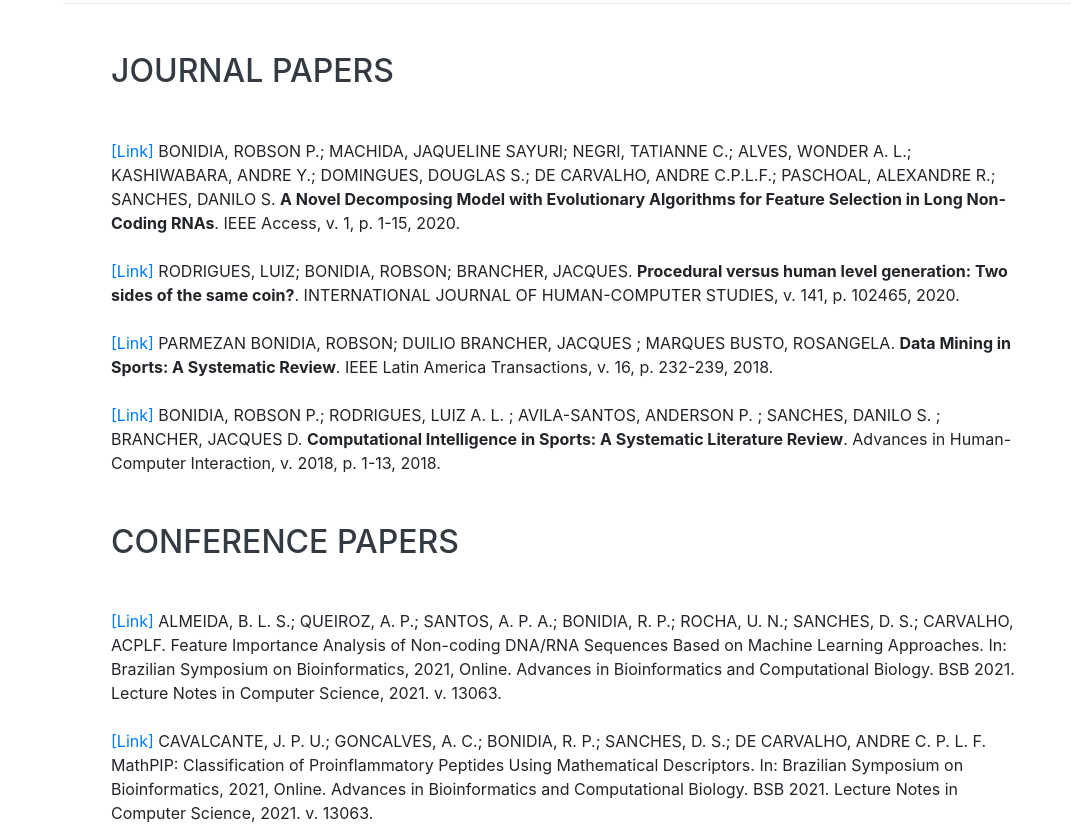
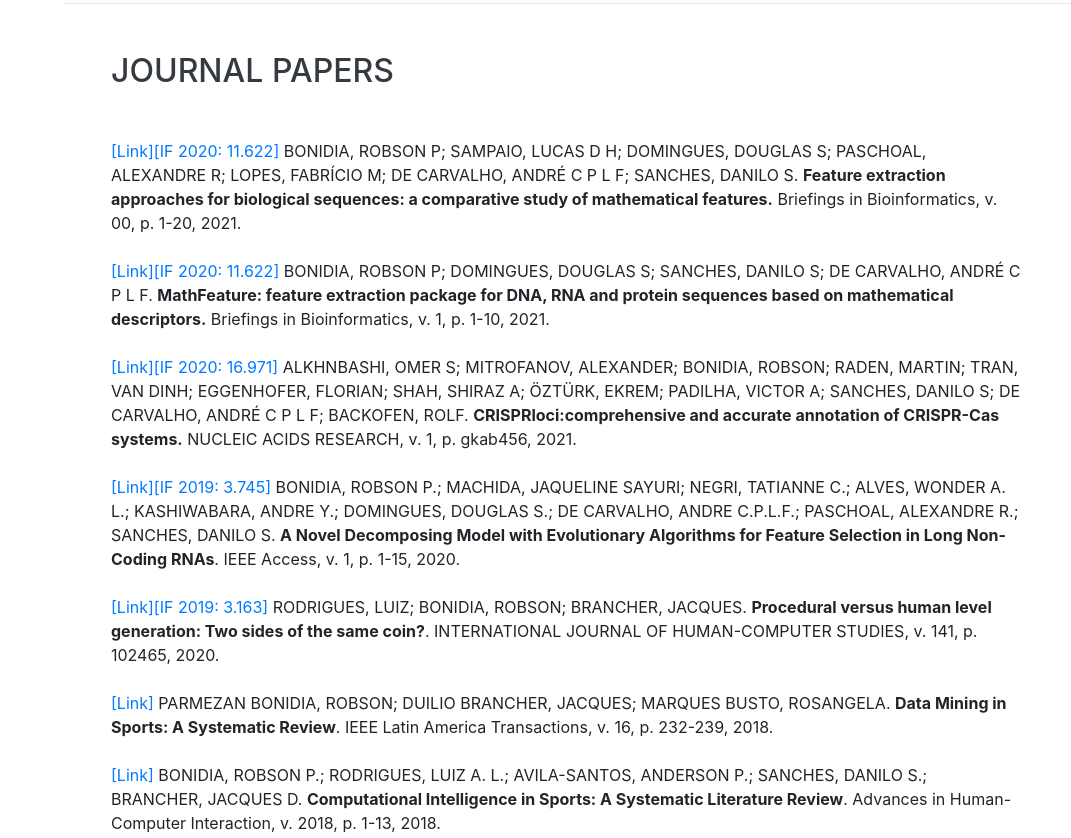
Before and after one commit to Bonidia/website, a website with bundled scripts: page index.html in a window 1280 px wide. Shown: the part 4900-5738 px from the top of the page, without its empty margins (209-1280 px from the left). Built offline with nearby package versions, Linux system fonts and the light colour scheme; a web font is replaced by a local one.

Commit message:
Update - 2021

```diff
--- a/index.html
+++ b/index.html
@@ -371,32 +371,61 @@
       <div class="w-100">
         <h2 class="mb-5">Journal Papers</h2>
 
-        <p class="mb-0"><a href="http://dx.doi.org/10.1109/access.2020.3028039">[Link]</a>
-          BONIDIA, ROBSON P.; MACHIDA, JAQUELINE SAYURI; NEGRI, TATIANNE C.; ALVES, WONDER A. L.; KASHIWABARA, ANDRE Y.;
-          DOMINGUES, DOUGLAS S.; DE CARVALHO, ANDRE C.P.L.F.; PASCHOAL, ALEXANDRE R.; SANCHES, DANILO S. <b>A Novel Decomposing Model
-          with Evolutionary Algorithms for Feature Selection in Long Non-Coding RNAs</b>. IEEE Access, v. 1, p. 1-15, 2020. </p>
+        <p class="mb-0"><a href="https://doi.org/10.1093/bib/bbab011">[Link][IF 2020: 11.622]</a>
+          BONIDIA, ROBSON P; SAMPAIO, LUCAS D H; DOMINGUES, DOUGLAS S;
+          PASCHOAL, ALEXANDRE R; LOPES, FABRÍCIO M; DE CARVALHO, ANDRÉ C P L F;
+          SANCHES, DANILO S.
+          <b>Feature extraction approaches for biological sequences:
+          a comparative study of mathematical features.</b>
+          Briefings in Bioinformatics, v. 00, p. 1-20, 2021.</p>
 
         </br>
 
-
-        <p class="mb-0"><a href="https://doi.org/10.1016/j.ijhcs.2020.102465">[Link]</a>
-          RODRIGUES, LUIZ; BONIDIA, ROBSON; BRANCHER, JACQUES. <b>Procedural versus human level generation:
-          Two sides of the same coin?</b>. INTERNATIONAL JOURNAL OF HUMAN-COMPUTER STUDIES, v. 141, p. 102465, 2020.</p>
+        <p class="mb-0"><a href="https://doi.org/10.1093/bib/bbab434">[Link][IF 2020: 11.622]</a>
+          BONIDIA, ROBSON P; DOMINGUES, DOUGLAS S; SANCHES, DANILO S;
+          DE CARVALHO, ANDRÉ C P L F.
+          <b>MathFeature: feature extraction package for DNA, RNA and protein sequences
+          based on mathematical descriptors.</b> Briefings in Bioinformatics,
+          v. 1, p. 1-10, 2021.</p>
 
         </br>
 
-
-        <p class="mb-0"><a href="http://dx.doi.org/10.1109/TLA.2018.8291478">[Link]</a>
-          PARMEZAN BONIDIA, ROBSON; DUILIO BRANCHER, JACQUES ; MARQUES BUSTO, ROSANGELA.
-          <b>Data Mining in Sports: A Systematic Review</b>. IEEE Latin America Transactions, v. 16, p. 232-239, 2018.</p>
+        <p class="mb-0"><a href="https://doi.org/10.1093/nar/gkab456">[Link][IF 2020: 16.971]</a>
+          ALKHNBASHI, OMER S; MITROFANOV, ALEXANDER; BONIDIA, ROBSON;
+          RADEN, MARTIN; TRAN, VAN DINH; EGGENHOFER, FLORIAN; SHAH, SHIRAZ A;
+          ÖZTÜRK, EKREM; PADILHA, VICTOR A; SANCHES, DANILO S;
+          DE CARVALHO, ANDRÉ C P L F; BACKOFEN, ROLF.
+          <b>CRISPRloci:comprehensive and accurate annotation of CRISPR-Cas systems.</b>
+          NUCLEIC ACIDS RESEARCH, v. 1, p. gkab456, 2021.</p>
 
         </br>
 
+        <p class="mb-0"><a href="http://dx.doi.org/10.1109/access.2020.3028039">[Link][IF 2019: 3.745]</a>
+          BONIDIA, ROBSON P.; MACHIDA, JAQUELINE SAYURI; NEGRI, TATIANNE C.; ALVES, WONDER A. L.; KASHIWABARA, ANDRE Y.;
+          DOMINGUES, DOUGLAS S.; DE CARVALHO, ANDRE C.P.L.F.; PASCHOAL, ALEXANDRE R.;
+          SANCHES, DANILO S. <b>A Novel Decomposing Model
+          with Evolutionary Algorithms for Feature Selection in Long Non-Coding RNAs</b>.
+          IEEE Access, v. 1, p. 1-15, 2020. </p>
+
+        </br>
+        <p class="mb-0"><a href="https://doi.org/10.1016/j.ijhcs.2020.102465">[Link][IF 2019: 3.163]</a>
+          RODRIGUES, LUIZ; BONIDIA, ROBSON; BRANCHER, JACQUES. <b>Procedural versus human level generation:
+          Two sides of the same coin?</b>.
+          INTERNATIONAL JOURNAL OF HUMAN-COMPUTER STUDIES,
+          v. 141, p. 102465, 2020.</p>
+
+        </br>
+        <p class="mb-0"><a href="http://dx.doi.org/10.1109/TLA.2018.8291478">[Link]</a>
+          PARMEZAN BONIDIA, ROBSON; DUILIO BRANCHER, JACQUES; MARQUES BUSTO, ROSANGELA.
+          <b>Data Mining in Sports: A Systematic Review</b>.
+          IEEE Latin America Transactions, v. 16, p. 232-239, 2018.</p>
+
+        </br>
         <p class="mb-0"><a href="https://doi.org/10.1155/2018/3426178">[Link]</a>
-          BONIDIA, ROBSON P.; RODRIGUES, LUIZ A. L. ; AVILA-SANTOS, ANDERSON P. ; SANCHES, DANILO S. ; BRANCHER, JACQUES D.
-          <b>Computational Intelligence in Sports: A Systematic Literature Review</b>. Advances in Human-Computer Interaction,
-          v. 2018, p. 1-13, 2018.</p>
-
+          BONIDIA, ROBSON P.; RODRIGUES, LUIZ A. L.; AVILA-SANTOS, ANDERSON P.;
+          SANCHES, DANILO S.; BRANCHER, JACQUES D. <b>Computational
+          Intelligence in Sports: A Systematic Literature Review</b>.
+          Advances in Human-Computer Interaction, v. 2018, p. 1-13, 2018.</p>
 
         </br>
         </br>
@@ -446,14 +475,14 @@
 
         </br>
         <p class="mb-0"><a href="http://dx.doi.org/10.5753/cbie.sbie.2017.756">[Link]</a>
-          RODRIGUES, L. A. L. ; BONIDIA, R. P. ; BRANCHER, J. D.
+          RODRIGUES, L. A. L.; BONIDIA, R. P.; BRANCHER, J. D.
           <b>A Math Educational Computer Game Using Procedural Content Generation</b>.
           In: SIMPÓSIO BRASILEIRO DE INFORMÁTICA NA EDUCAÇÃO - SBIE, 2017, Recife - PE.
           XXVIII Simpósio Brasileiro de Informática na Educação (SBIE 2017), 2017. p. 756-765.</p>
 
         </br>
         <p class="mb-0"><a href="https://doi.org/10.5753/sbsi.2017.6036">[Link]</a>
-            BONIDIA, R. P.; RODRIGUES, L. A. L. ; BRANCHER, J. D. ; CARMO, R. S. ; MASSAE, C.
+            BONIDIA, R. P.; RODRIGUES, L. A. L.; BRANCHER, J. D.; CARMO, R. S.; MASSAE, C.
             <b>Sistema Integrado de Gestão Esportiva: uma Ferramenta de Apoio ao Programa Talento Olímpico do Paraná.</b>
             In: XIII Brazilian Symposium on Information Systems, 2017, Lavras - MG.
             Information system for participatory digital governance, 2017. v. XII. p. 143-150.</p>
@@ -467,13 +496,13 @@
       <div class="w-100">
         <h2 class="mb-5">Technical Production</h2>
 
-        <p class="mb-0">RODRIGUES, L. A. L. ; BONIDIA, ROBSON P. ; NAKAI, C. N. ; PEREIRA, Y. H. ; BRANCHER, J. D. . SpaceMath. 2019.
+        <p class="mb-0">RODRIGUES, L. A. L.; BONIDIA, ROBSON P.; NAKAI, C. N.; PEREIRA, Y. H.; BRANCHER, J. D. SpaceMath. 2019.
             Patente: Programa de Computador. <b>Número do registro: 512019000611-9, título: "SpaceMath",</b>
             Instituição de registro: INPI - Instituto Nacional da Propriedade Industrial.</p>
 
         </br>
 
-        <p class="mb-0">MATSUNAGA, F. T. ; BONIDIA, R. P. ; BRANCHER, J. D. ; BUSTO, R. M. . Midas Esportes. 2018.
+        <p class="mb-0">MATSUNAGA, F. T.; BONIDIA, R. P.; BRANCHER, J. D.; BUSTO, R. M. Midas Esportes. 2018.
             Patente: Programa de Computador. <b>Número do registro: BR512018051721-8, título: "Midas Esportes",</b>
             Instituição de registro: INPI - Instituto Nacional da Propriedade Industrial.</p>
     </section>
```
